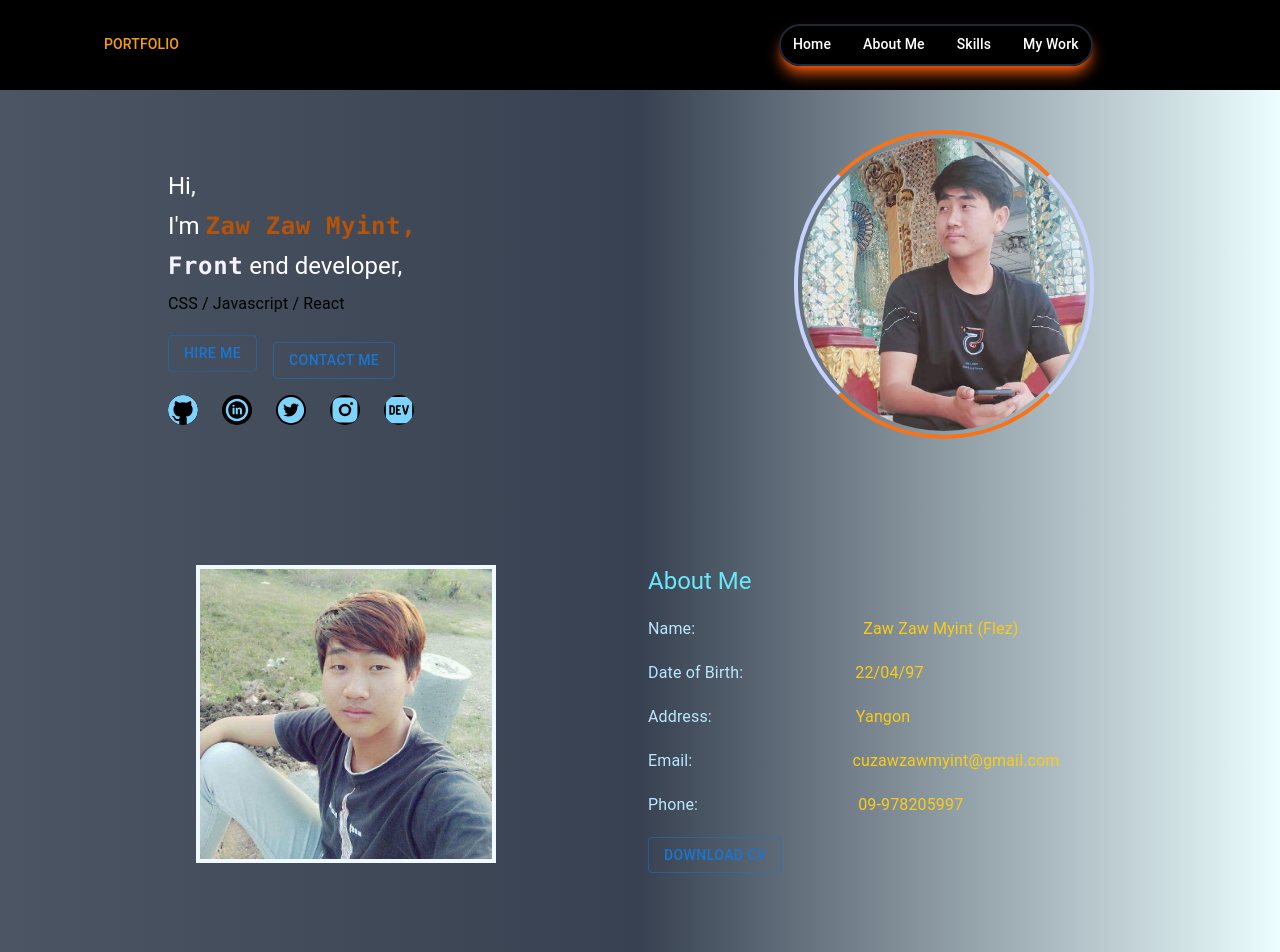
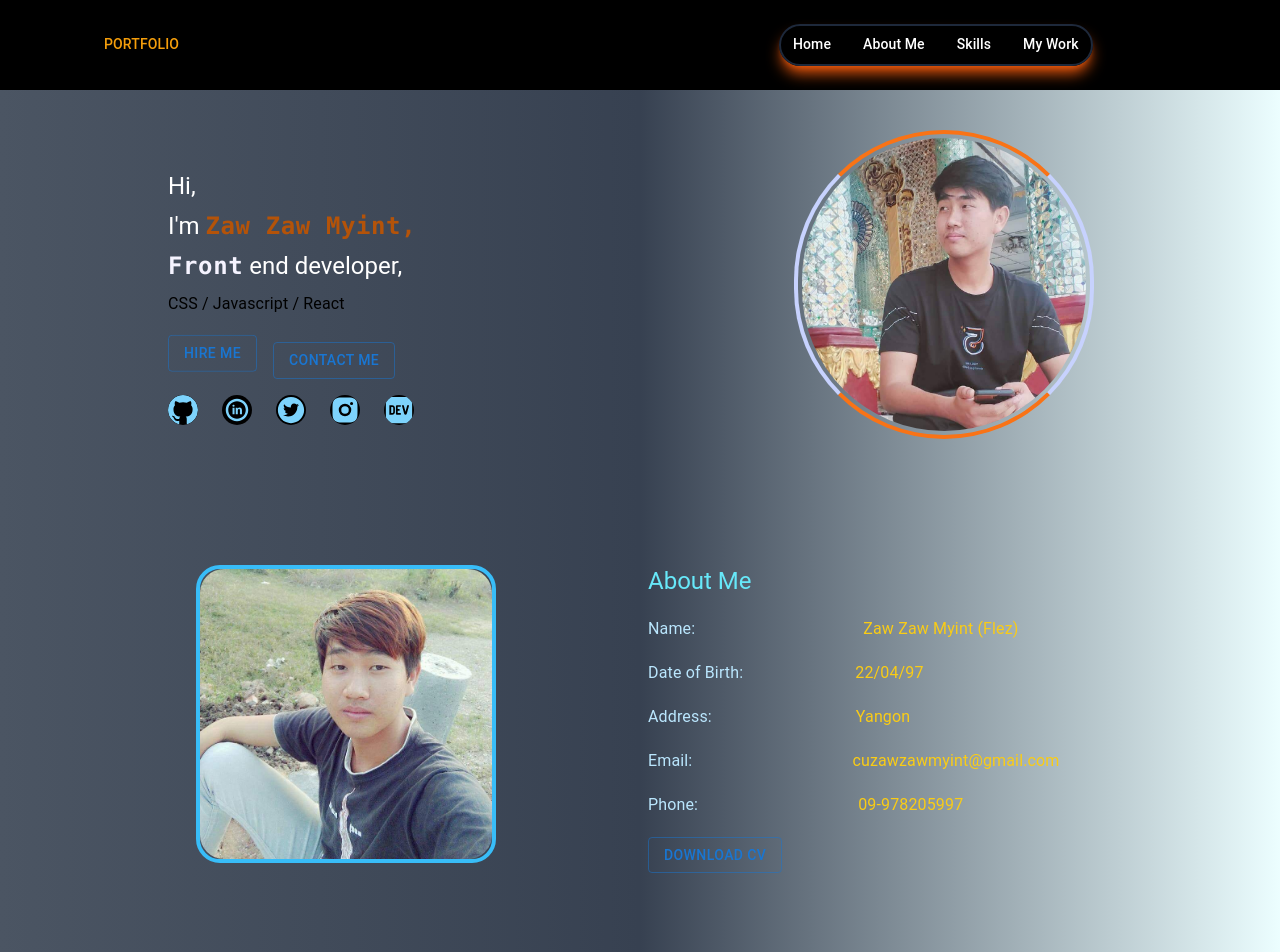
Before and after one commit to zawzawmyint/simple-portfolio-nextjs-mui-tailwind, a Next.js app: page / in a window 1280 px wide. Shown: the top 952 px of the page. Built offline with nearby package versions, Linux system fonts and the light colour scheme.

Commit message:
[modified] about me

```diff
--- a/src/components/AboutMe/Wireframe.js
+++ b/src/components/AboutMe/Wireframe.js
@@ -33,7 +33,7 @@ const Wireframe = (props) => {
         {show && (
           <Grid item xs={12} md={6}>
             <Box
-              className="mx-auto  border-4 border-sky-50  transition ease-in-out delay-150 hover:-translate-x-2 hover:scale-110 duration-300"
+              className="mx-auto  border-4 border-sky-400  transition ease-in-out delay-150 hover:-translate-x-2 hover:scale-110 duration-300 rounded-3xl"
               width={300}
             >
               <Image
@@ -41,7 +41,7 @@ const Wireframe = (props) => {
                 alt="Picture of the author"
                 width={300}
                 height={200}
-                className=" mx-auto  transition ease-in-out delay-150 hover:-translate-x-2 hover:scale-110 duration-300"
+                className=" mx-auto  transition ease-in-out delay-150 hover:-translate-x-2 hover:scale-110 duration-300 rounded-3xl"
               />
             </Box>
           </Grid>
```
